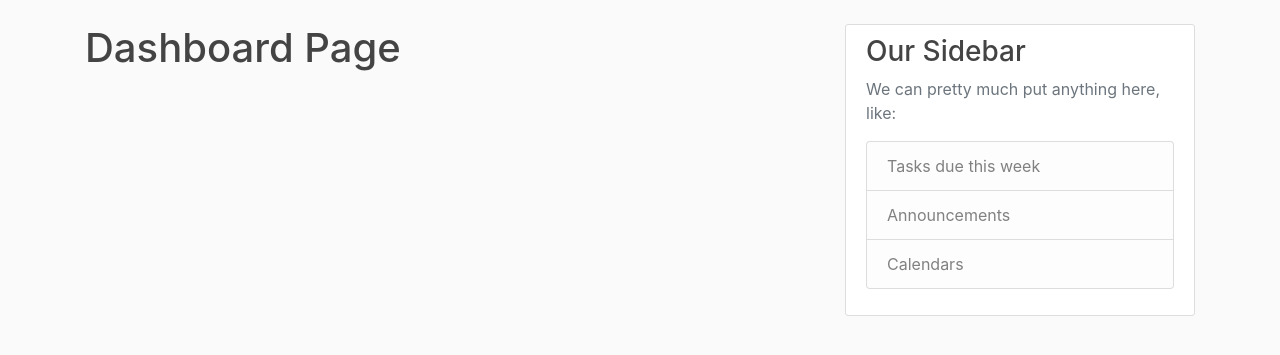
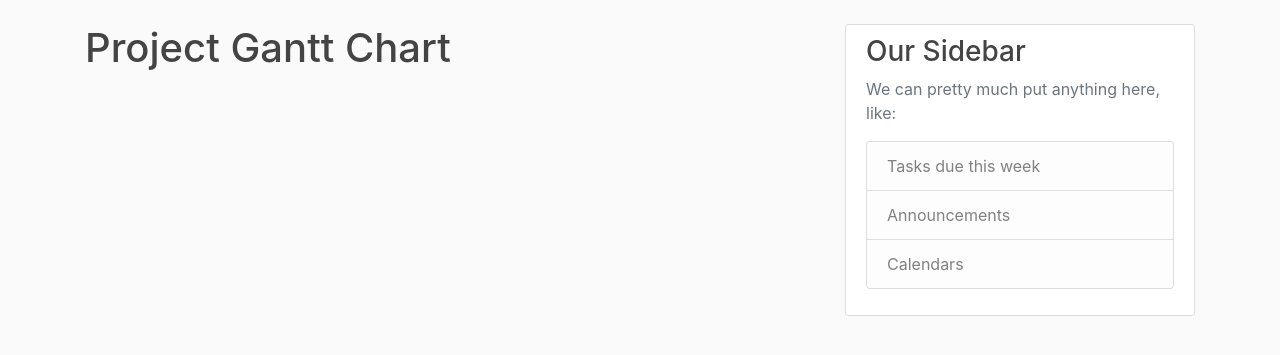
Before and after one commit to feldtmam/Project2_PMApp, a Flask app: page / in a window 1280 px wide. Shown: the part 56-411 px from the top of the page. Run offline with Flask 2, Linux system fonts and the light colour scheme; some libraries are stand-ins or nearby versions.

Commit message:
removed incorrect field from task table

```diff
--- a/pmapp.py
+++ b/pmapp.py
@@ -28,7 +28,7 @@ class Task(db.Model):
     task_description = db.Column(db.String(200), nullable=False)
     start_date = db.Column(db.DateTime, nullable=False)
     end_date = db.Column(db.DateTime, nullable=False)
-    marker_image = db.Column(db.String(20), nullable=False, default='default_marker.jpg')
+
 
 
 # dummy data
--- a/templates/home.html
+++ b/templates/home.html
@@ -1,4 +1,4 @@
 {% extends "layout.html" %}
 {% block content %}
-    <h1>Dashboard Page</h1>
+    <h1>Project Gantt Chart</h1>
 {% endblock content %}
```
